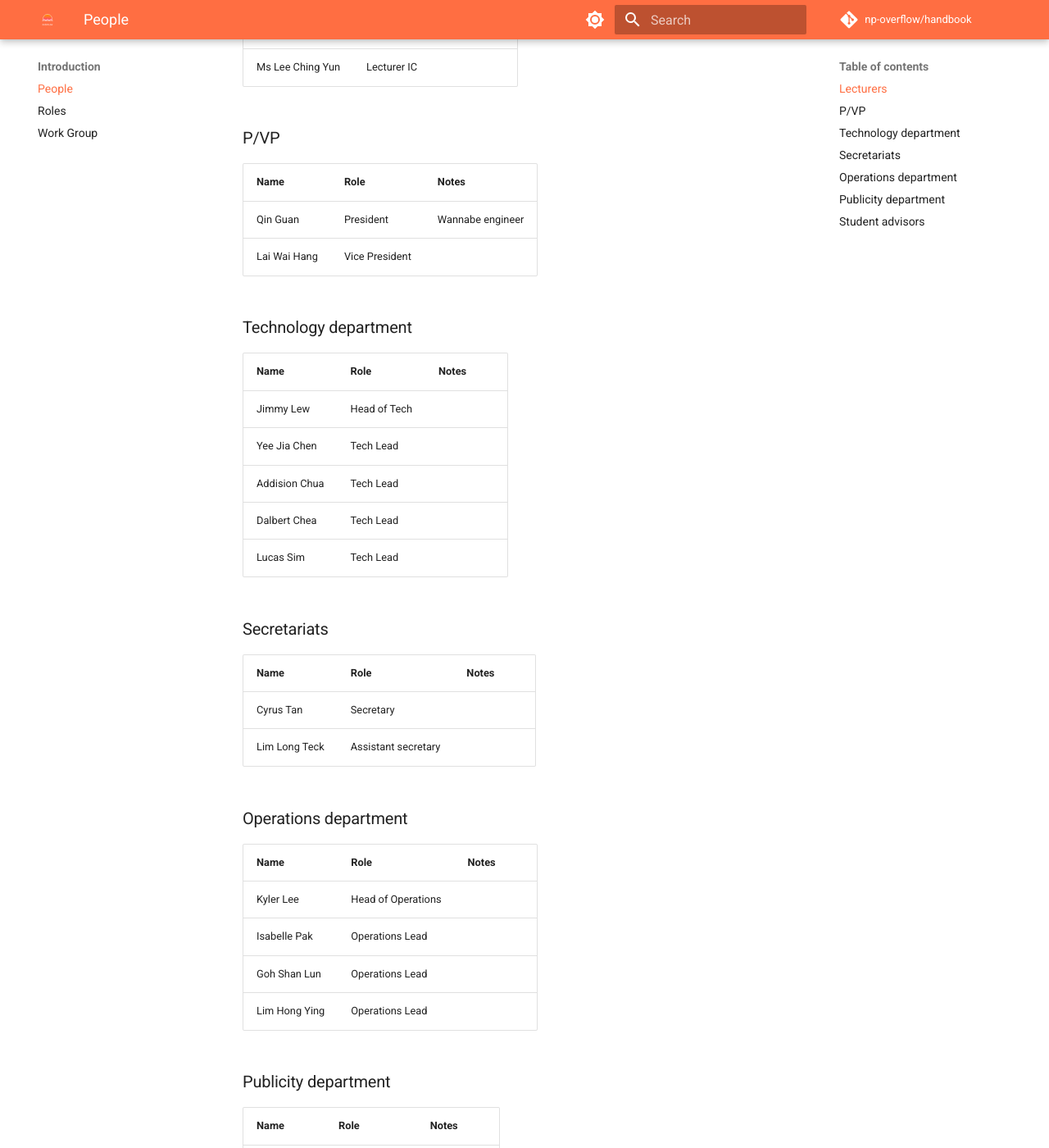
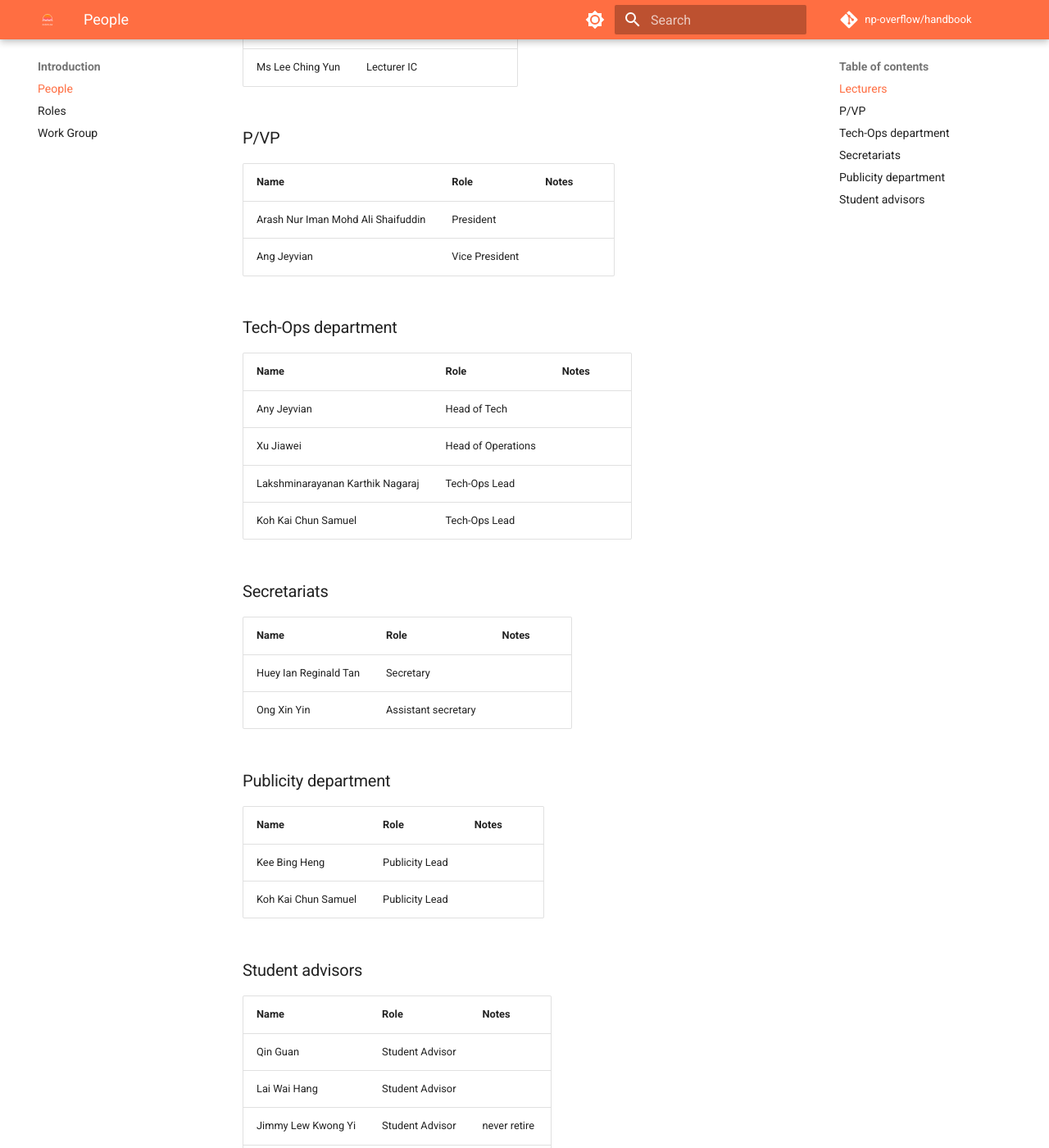
Before and after one commit to np-overflow/handbook, an MkDocs documentation site: the page built from docs/introduction/people.md, in a window 1280 px wide and 1400 px high, scrolled down 260 px. Shown: the whole window at 82% size. Built offline with MkDocs 1.6.1 and Material for MkDocs 9.7.7, drawn with Linux system fonts in a browser that asks for light colours; comment, search, counter and statistics services are not loaded; some of the changed text lies outside the part shown.

Commit message:
feat: update people.md

```diff
--- a/docs/introduction/people.md
+++ b/docs/introduction/people.md
@@ -3,53 +3,45 @@
 ### Lecturers
 
 | Name             | Role        | Notes |
-|------------------|-------------|-------|
+| ---------------- | ----------- | ----- |
 | Ms Lee Ching Yun | Lecturer IC |       |
 
 ### P/VP
 
-| Name             | Role                | Notes            |
-|------------------|---------------------|------------------|
-| Qin Guan         | President           | Wannabe engineer |
-| Lai Wai Hang     | Vice President      |                  |
+| Name                               | Role           | Notes |
+| ---------------------------------- | -------------- | ----- |
+| Arash Nur Iman Mohd Ali Shaifuddin | President      |       |
+| Ang Jeyvian                        | Vice President |       |
 
-### Technology department
+### Tech-Ops department
 
-| Name             | Role                | Notes |
-|------------------|---------------------|-------|
-| Jimmy Lew        | Head of Tech        |       |
-| Yee Jia Chen     | Tech Lead           |       |
-| Addision Chua    | Tech Lead           |       |
-| Dalbert Chea     | Tech Lead           |       |
-| Lucas Sim        | Tech Lead           |       |
+| Name                             | Role               | Notes |
+| -------------------------------- | ------------------ | ----- |
+| Any Jeyvian                      | Head of Tech       |       |
+| Xu Jiawei                        | Head of Operations |       |
+| Lakshminarayanan Karthik Nagaraj | Tech-Ops Lead      |       |
+| Koh Kai Chun Samuel              | Tech-Ops Lead      |       |
 
 ### Secretariats
 
-| Name             | Role                | Notes |
-|------------------|---------------------|-------|
-| Cyrus Tan        | Secretary           |       |
-| Lim Long Teck    | Assistant secretary |       |
-
-### Operations department
-
-| Name             | Role                | Notes |
-|------------------|---------------------|-------|
-| Kyler Lee        | Head of Operations  |       |
-| Isabelle Pak     | Operations Lead     |       |
-| Goh Shan Lun     | Operations Lead     |       |
-| Lim Hong Ying    | Operations Lead     |       |
+| Name                  | Role                | Notes |
+| --------------------- | ------------------- | ----- |
+| Huey Ian Reginald Tan | Secretary           |       |
+| Ong Xin Yin           | Assistant secretary |       |
 
 ### Publicity department
 
-| Name             | Role                | Notes |
-|------------------|---------------------|-------|
-| Ryan Yong        | Publicity Lead      |       |
+| Name                | Role           | Notes |
+| ------------------- | -------------- | ----- |
+| Kee Bing Heng       | Publicity Lead |       |
+| Koh Kai Chun Samuel | Publicity Lead |       |
 
 ### Student advisors
 
-| Name             | Role                | Notes |
-|------------------|---------------------|-------|
-| Elsa Lee         | Student Advisor     |       |
-| Benedict Woo     | Student Advisor     |       |
-| Clement Neo      | Student Advisor     |       |
-| Seo Shin Youn    | Student Advisor     |       |
+| Name                | Role            | Notes        |
+| ------------------- | --------------- | ------------ |
+| Qin Guan            | Student Advisor |              |
+| Lai Wai Hang        | Student Advisor |              |
+| Jimmy Lew Kwong Yi  | Student Advisor | never retire |
+| Yong Zong Han Ryan  | Student Advisor |              |
+| Addison Chua Jie Yi | Student Advisor |              |
```
